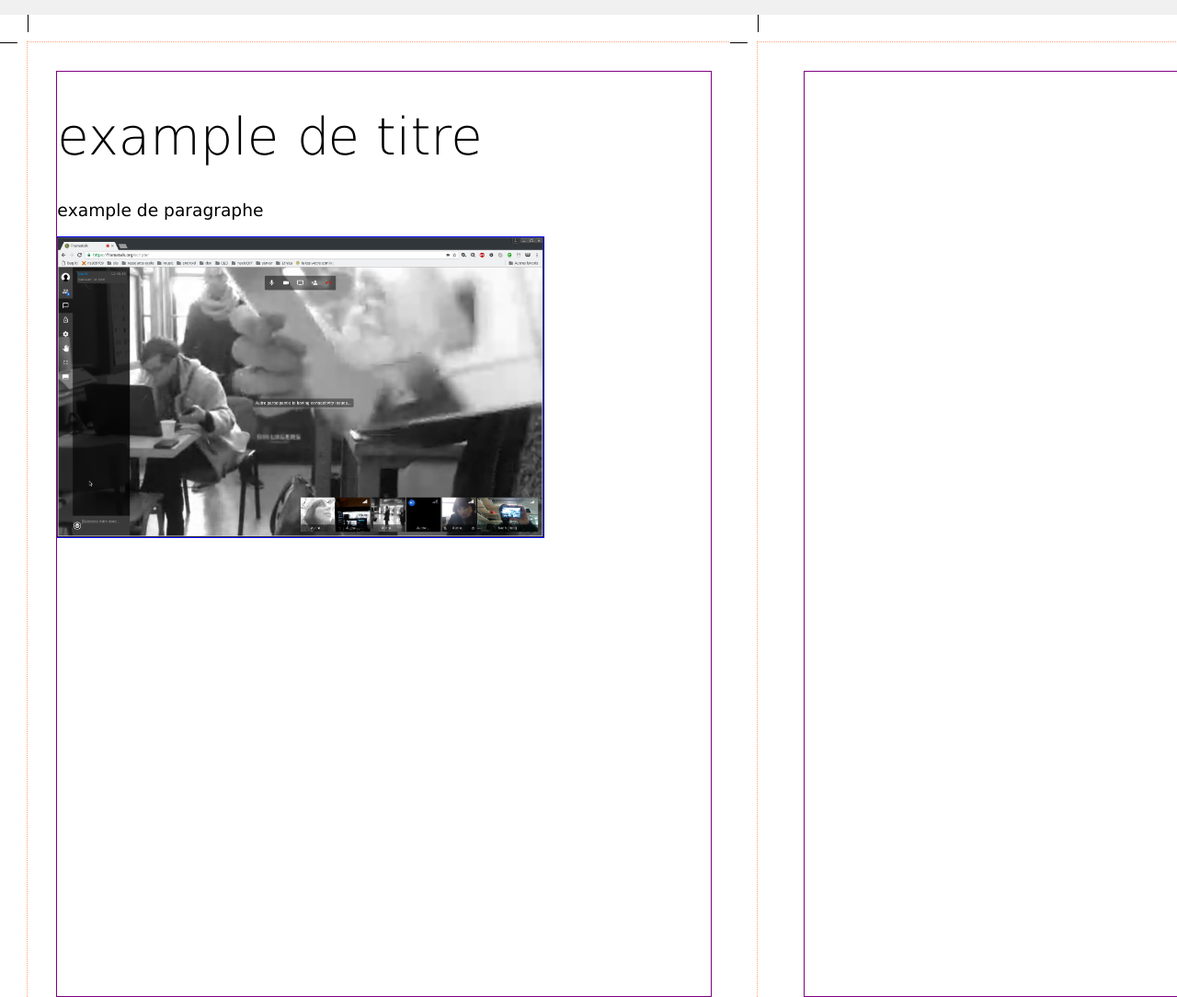
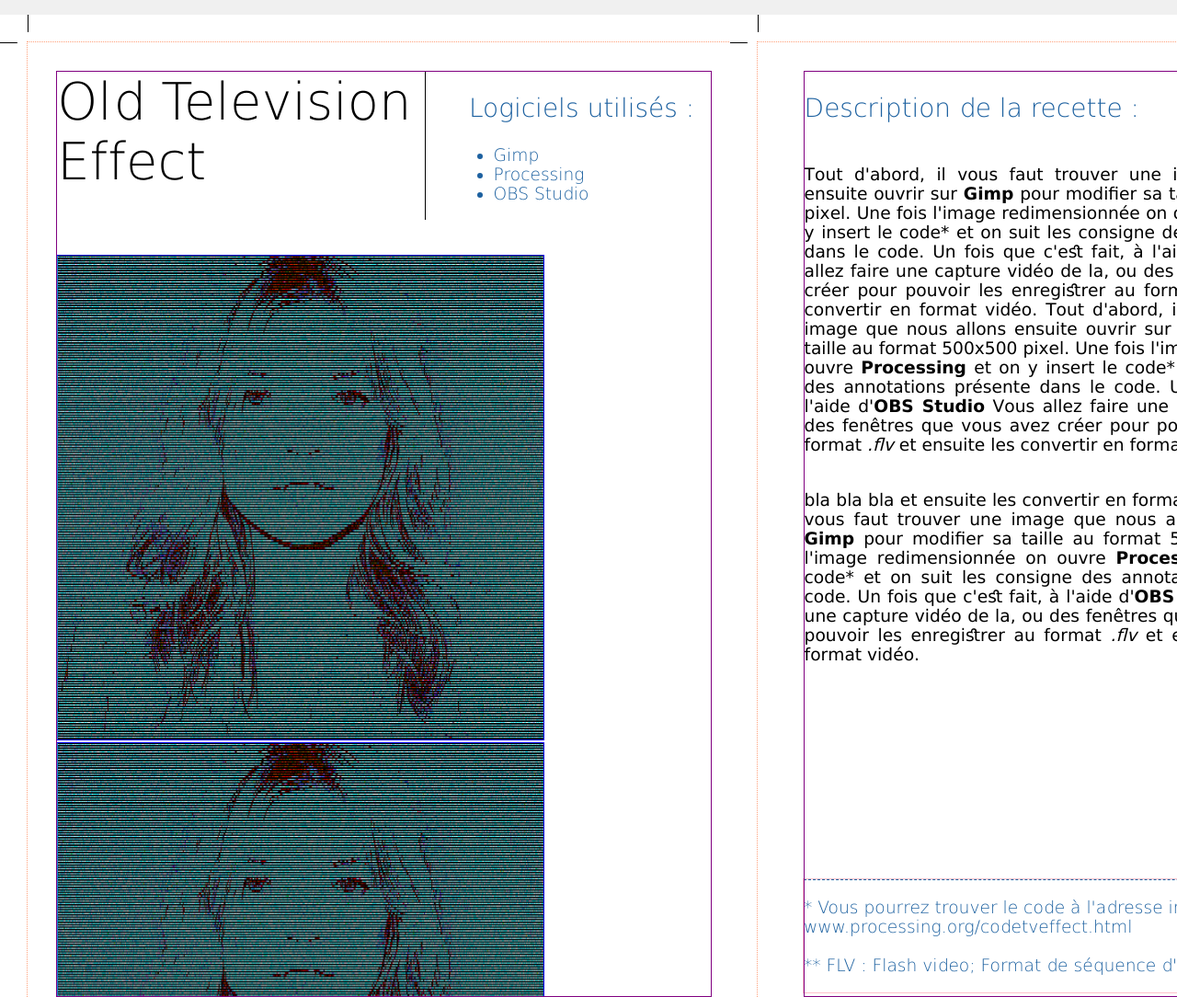
Before and after one commit to bachy/cusine-graphique, a website: page pages/Meiji/index.html in a window 1280 px wide. Shown: the top 1084 px of the page at 92% size. Drawn offline with Linux system fonts and the light colour scheme.

Commit message:
essai mise en page moche

```diff
--- a/pages/Meiji/index.html
+++ b/pages/Meiji/index.html
@@ -17,24 +17,54 @@
     <div class="paper">
       <div class="page gauche">
         <div class="body">
-            <!-- <div class="bloc x1 y1 w8 b0" style="margin-bottom:0pt;"> -->
+          <div class="bloc x1 y1 w8 b0" style="margin-bottom:0pt;">
             <!-- ici je rentre les contenus de ma page de gauche -->
-              <h1>example de titre</h1>
-              <p>example de paragraphe</p>
-              <img src="images/framatalk.png" alt="faire des images avec une video conf"/>
-            <!-- </div> -->
+            <h1 style=" margin-bottom : -200px;position: absolute; margin-right : 300px;">Old Television Effect</h1>
+            <div class="ingredients">
+              <h2 style="margin-left:35pt; ">Logiciels utilisés : </h2>
+              <ul style="margin-left:25pt;">
+                <li>Gimp</li>
+                <li>Processing</li>
+                <li>OBS Studio</li>
+              </ul>
+            </div>
+            <div style="margin-top:200px; position:absolute;">
+              <img src="images/tveffect.jpg" alt="tu connais la recette" />
+              <img id="image"src="images/tveffect.jpg" alt="tu connais la recette" />
+
+            </div>
+
+          </div>
         </div>
       </div>
     </div>
 
     <div class="paper">
       <div class="page droite">
-          <div class="body">
-            <!-- <div class="bloc x1 y1 w8 b0" style="margin-bottom:0pt;"> -->
-              <!-- ici je rentre les contenus de ma page de droite -->
+        <div class="footer">
+          <p> * Vous pourrez trouver le code à l'adresse internet suivant : www.processing.org/codetveffect.html
+            <br></br>
+            ** FLV : Flash video; Format de séquence d'images.
 
-            <!-- </div> -->
         </div>
+        <div class="body" style="text-align:justify">
+        <div class="bloc x1 y1 w8 b0" style="margin-bottom:0pt;">
+          <h2 style=>Description de la recette : </h2>
+          <p ></br>Tout d'abord, il vous faut trouver une image que nous allons ensuite ouvrir sur <b>Gimp</b> pour modifier sa taille au format 500x500 pixel.
+            Une fois l'image redimensionnée on ouvre <b>Processing</b> et on y insert le code* et on suit les consigne des annotations présente
+            dans le code. Un fois que c'est fait, à l'aide d'<b>OBS Studio</b> Vous allez faire une capture vidéo de la, ou des fenêtres que vous avez
+            créer pour pouvoir les enregistrer au format <i>.flv**</i> et ensuite les convertir en format vidéo. Tout d'abord, il vous faut trouver une image que nous allons ensuite ouvrir sur <b>Gimp</b> pour modifier sa taille au format 500x500 pixel.
+            Une fois l'image redimensionnée on ouvre <b>Processing</b> et on y insert le code* et on suit les consigne des annotations présente
+            dans le code. Un fois que c'est fait, à l'aide d'<b>OBS Studio</b> Vous allez faire une capture vidéo de la, ou des fenêtres que vous avez
+            créer pour pouvoir les enregistrer au format <i>.flv</i> et ensuite les convertir en format vidéo.</p>
+            <br/>
+            bla bla bla et ensuite les convertir en format vidéo. Tout d'abord, il vous faut trouver une image que nous allons ensuite ouvrir sur <b>Gimp</b> pour modifier sa taille au format 500x500 pixel.
+            Une fois l'image redimensionnée on ouvre <b>Processing</b> et on y insert le code* et on suit les consigne des annotations présente
+            dans le code. Un fois que c'est fait, à l'aide d'<b>OBS Studio</b> Vous allez faire une capture vidéo de la, ou des fenêtres que vous avez
+            créer pour pouvoir les enregistrer au format <i>.flv</i> et ensuite les convertir en format vidéo.</p>
+
+          </div>
+
         </div>
       </div>
     </div>
--- a/pages/Meiji/styles.css
+++ b/pages/Meiji/styles.css
@@ -18,20 +18,49 @@ DejaVuSerif-condensed
   font-size: 14pt;
 }
 
-.droite{
+.droite{font-family: "DejaVuSans";
+font-weight:normal;
+font-size: 14pt;
 }
 
-
+.ingredients{
+              border-width: thin;
+              position: absolute;
+              margin-left: 400px;
+              margin-top: 0px;
+            border-left-style: solid;}
+.imageGauche{
+  margin-left: auto;
+  margin-right: auto;
+  Background-position : center center; }
+.footer{
+    border-top-style :dashed;
+    margin-left: 50px;
+    margin-top: 910px;
+    margin-right: 110px;
+    position: absolute;
+    font-weight: lighter;
+    color : #1D61A0;
+    text-align: left;
+    border-width: thin;
+}
 .gauche{
 
 }
 
+#image {
+  image-orientation:90deg;
+}
+li {color: #1D61A0;
+    font-weight: lighter;}
 
-h1{
+h1{margin-top:  auto;
   font-size:42pt;
-  font-weight: lighter;
+  font-weight:300;
 }
-
+h2 {fontsize:22pt;
+    font-weight: lighter;
+    color : #1D61A0; }
 .gauche img{
   width:140mm;
 }
```
Lines whose indentation alone changed are shown as unchanged.
